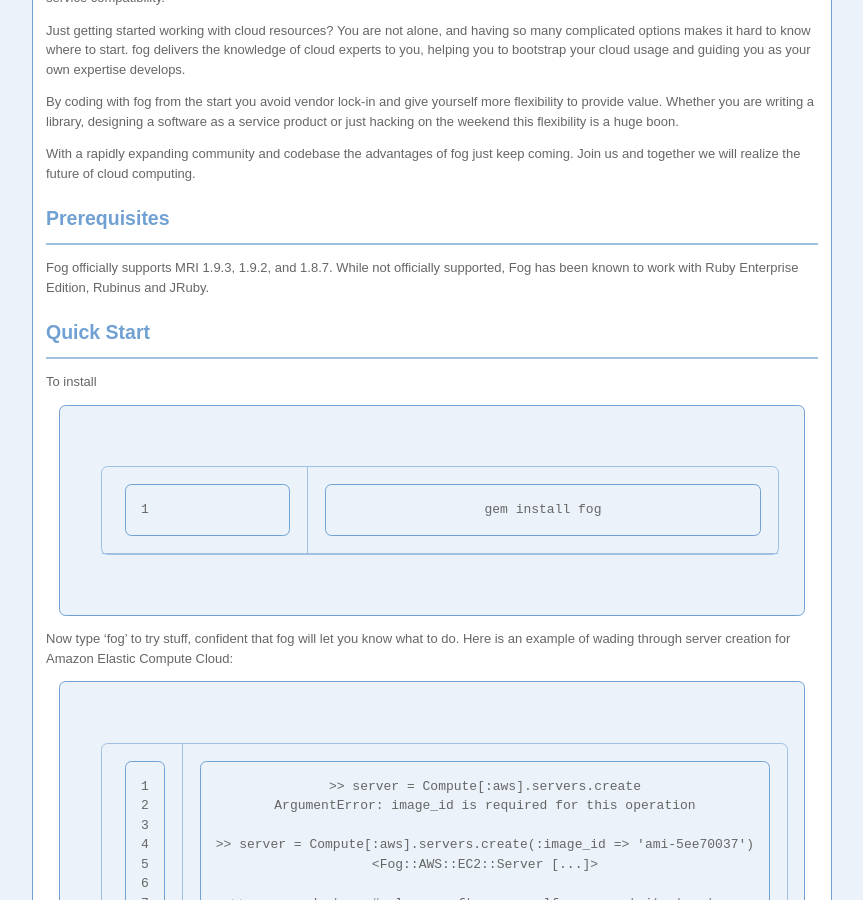
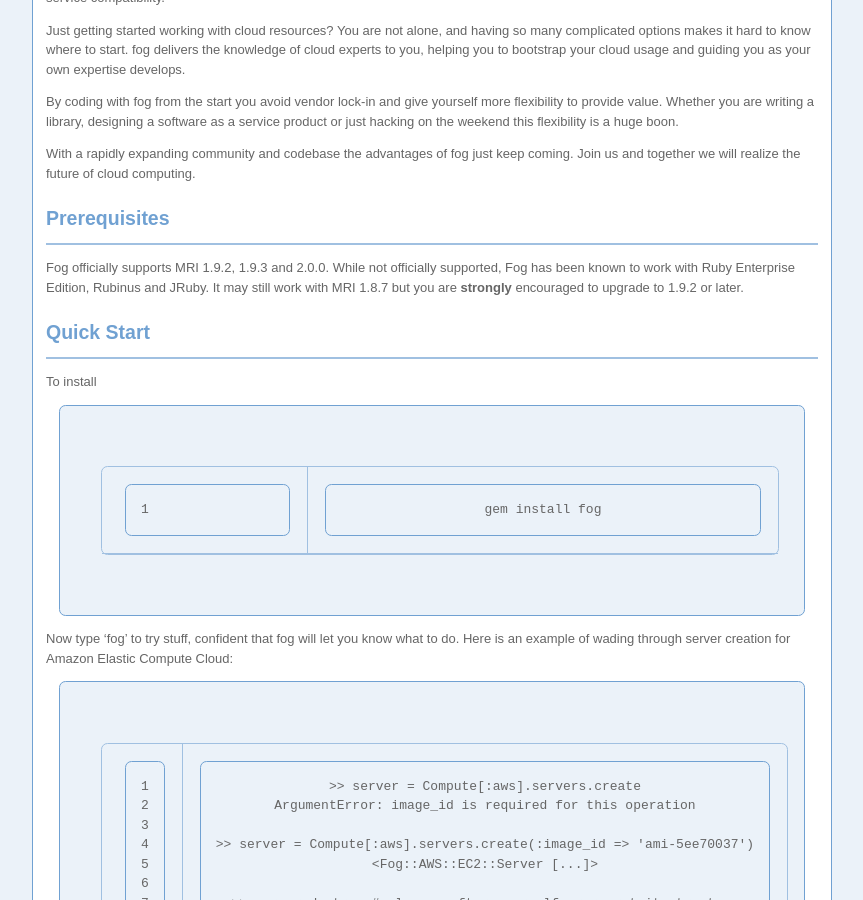
Before and after one commit to fog/fog.github.com, a Jekyll site: the page built from index.markdown, in a window 1280 px wide and 900 px high, scrolled down 301 px. Shown: the whole window, without its empty margins (208-1071 px from the left). Built offline with Jekyll 4.4.1, drawn with Linux system fonts in a browser that asks for light colours; nearby versions of some CDN libraries; Markdown is read by kramdown in place of the engine named in the settings; some of the changed text lies outside the part shown.

Commit message:
Update docs for Ruby 2.0 release and 1.8 EOL.

```diff
--- a/about/contributing.markdown
+++ b/about/contributing.markdown
@@ -9,7 +9,7 @@ First off, high five for coming to visit this page.  You are my new hero.
 
 * Organize your patches by keeping all related changes together in a topic branch.
 * Rebase your branch against master before submitting a pull request (and squish any 'oops' or work in progress commits).
-* Ensure your changes work with both Ruby 1.8.7 and 1.9! We support both!
+* Ensure your changes work with both Ruby 1.9 and 2.0! We support both!
 * Submit changes as pull requests describing what the changes should cover and referencing issues (if any).
 * Use 'tags' in your commits to indicate the scope, so things like '\[aws|compute\] fixed something'.
 * Write and run tests.  Tests should follow through usage workflows and ought to pass both with mocking on and off.
--- a/about/getting_started.markdown
+++ b/about/getting_started.markdown
@@ -5,7 +5,8 @@ title:  Getting Started
 
 ## Prerequisites
 
-Fog is officially supports Ruby 1.9.3, 1.9.2, and 1.8.7 (also known as Matz Ruby Interpreter or MRI). While not officially supported, fog has been known to work with Ruby Enterprise Edition, Rubinus and JRuby.
+Fog officially supports MRI 1.9.2, 1.9.3 and 2.0.0. While not officially supported, Fog has been known to work with Ruby Enterprise Edition, Rubinus and JRuby.  It may still work with MRI 1.8.7 but you are **strongly** encouraged to upgrade to 1.9.2 or later.
+
 ## Installation
 
     $ gem install fog
--- a/index.markdown
+++ b/index.markdown
@@ -13,7 +13,7 @@ With a rapidly expanding community and codebase the advantages of fog just keep
 
 ## Prerequisites
 
-Fog officially supports MRI 1.9.3, 1.9.2, and 1.8.7. While not officially supported, Fog has been known to work with Ruby Enterprise Edition, Rubinus and JRuby.
+Fog officially supports MRI 1.9.2, 1.9.3 and 2.0.0. While not officially supported, Fog has been known to work with Ruby Enterprise Edition, Rubinus and JRuby.  It may still work with MRI 1.8.7 but you are **strongly** encouraged to upgrade to 1.9.2 or later.
 
 ## Quick Start
 
@@ -53,7 +53,7 @@ geemus says: "That should give you everything you need to get started, but let m
   * Look at the [code quality metrics](https://codeclimate.com/github/fog/fog) for anything you can help clean up.
   * Or anything else!
 * Fork the project and do your work in a topic branch.
-  * Make sure your changes will work on both Ruby 1.8.7 and Ruby 1.9.
+  * Make sure your changes will work on both Ruby 1.9 and Ruby 2.0.
 * Add a config at `tests/.fog` for the component you want to test.
 * Add shindo tests to prove your code works and run all the tests using `bundle exec rake`.
 * Rebase your branch against `fog/fog` to make sure everything is up to date.
```
